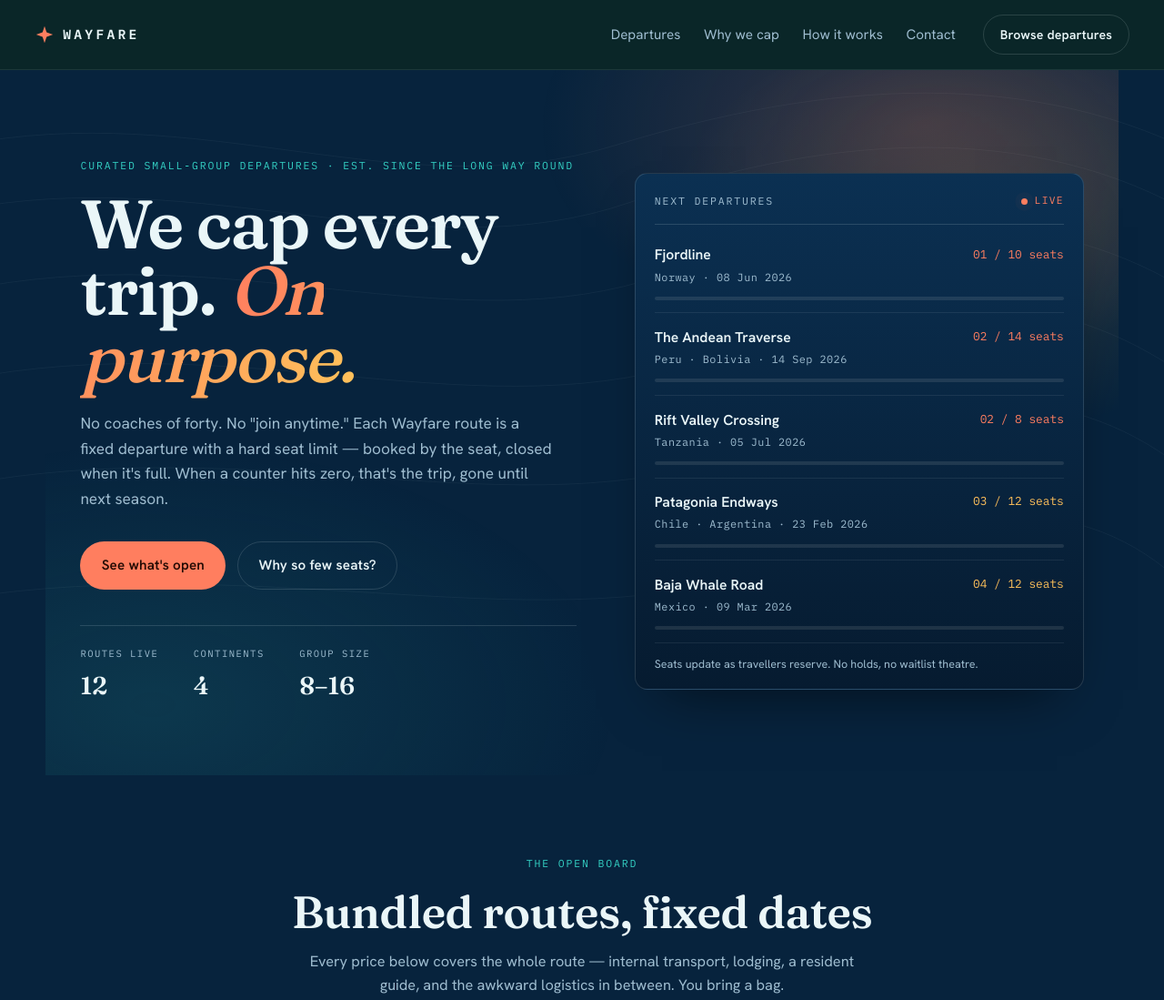
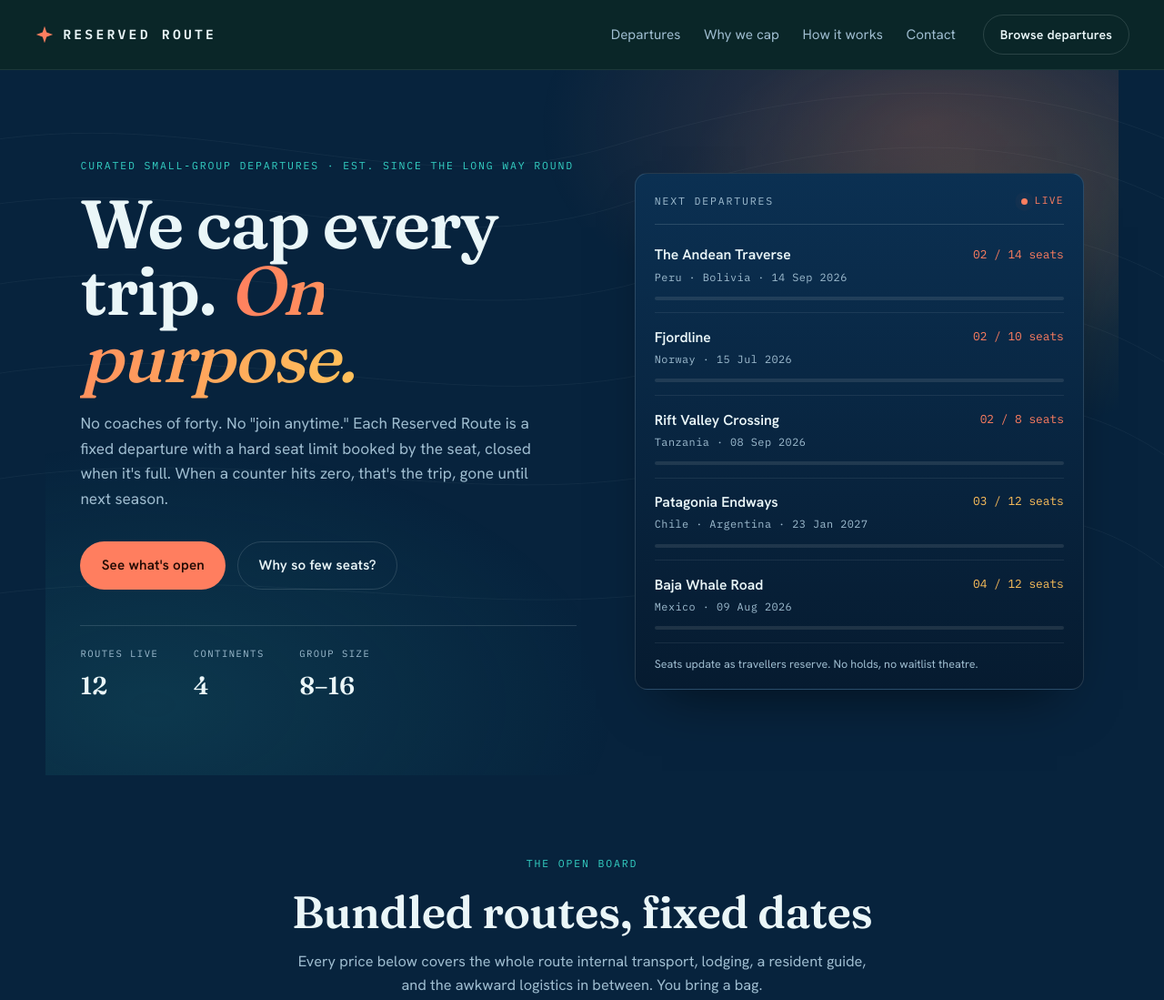
Before and after one commit to blank7370/wayfare, a plain HTML site: page index.html in a window 1280 px wide. Shown: the top 1099 px of the page at 91% size. Drawn offline with nearby package versions, Linux system fonts and the light colour scheme.

Commit message:
Add files via upload

```diff
--- a/app.js
+++ b/app.js
@@ -1,8 +1,8 @@
 /* =========================================================
-   WAYFARE — app.js  (home page)
+   RESERVED ROUTE — app.js  (home page)
    ========================================================= */
 (function(){
-  const W = window.WAYFARE;
+  const W = window.RESERVED_ROUTE;
   const { TRIPS, statusOf, pctTaken, money, regionGradient } = W;
   const reduce = matchMedia("(prefers-reduced-motion:reduce)").matches;
 
--- a/booking.js
+++ b/booking.js
@@ -1,12 +1,12 @@
 /* =========================================================
-   WAYFARE — booking.js  (shared modal + toasts)
+   RESERVED ROUTE — booking.js  (shared modal + toasts)
    Requires #modal, #modal-body, #toasts in the page.
    After a reservation it calls window.refreshTrip(id) if the
    page defines one, so each page can update its own UI.
    ========================================================= */
 (function(){
-  const { statusOf, money } = window.WAYFARE;
-  const W = window.WAYFARE;
+  const { statusOf, money } = window.RESERVED_ROUTE;
+  const W = window.RESERVED_ROUTE;
 
   /* ---- EmailJS config — fill these in after EmailJS setup ---- */
   const EJ = {
--- a/data.js
+++ b/data.js
@@ -1,5 +1,5 @@
 /* =========================================================
-   WAYFARE — data.js  (shared by index + destination pages)
+   RESERVED ROUTE — data.js  (shared by index + destination pages)
    Trip data, photo galleries, and availability helpers.
    ========================================================= */
 
@@ -30,10 +30,10 @@ const TRIPS = [
     id:"andean", name:"The Andean Traverse", region:"Americas", where:"Peru · Bolivia",
     blurb:"Cusco markets to the white silence of the Uyuni salt flat, overland the whole way.",
     days:12, date:"14 Sep 2026", coord:"13.5°S / 71.9°W", price:4380, total:14, left:2,
-    long:"Twelve days that climb from the cobbled streets of Cusco, through the terraced Sacred Valley, up to Machu Picchu at first light — then south across the altiplano to the mirror-flat expanse of Salar de Uyuni. You travel overland the whole way, so the landscape changes by the hour instead of by the flight.",
+    long:"Twelve days that climb from the cobbled streets of Cusco, through the terraced Sacred Valley, up to Machu Picchu at first light then south across the altiplano to the mirror-flat expanse of Salar de Uyuni. You travel overland the whole way, so the landscape changes by the hour instead of by the flight.",
     highlights:["Sunrise at Machu Picchu before the day crowds arrive","A night on the Uyuni salt flat under a sky with no horizon","Markets and ruins through the Sacred Valley with a resident guide"],
     stops:[
-      ["Cusco","Two days acclimatising in the old Inca capital — markets, ruins, and the best coffee in the Andes."],
+      ["Cusco","Two days acclimatising in the old Inca capital markets, ruins, and the best coffee in the Andes."],
       ["Sacred Valley","Terraces, salt pans, and Ollantaytambo on the slow road toward the mountain."],
       ["Machu Picchu","In at dawn by the early train, ahead of the buses."],
       ["Salar de Uyuni","Across the border into Bolivia for the salt flat and its impossible reflections."],
@@ -50,13 +50,13 @@ const TRIPS = [
   {
     id:"kyoto", name:"Kyoto to Coast", region:"Asia", where:"Japan",
     blurb:"Temple mornings in Kyoto, then a slow drift through the art islands of the Seto sea.",
-    days:9, date:"02 Apr 2026", coord:"35.0°N / 135.8°E", price:3960, total:12, left:5,
+    days:9, date:"02 Aug 2026", coord:"35.0°N / 135.8°E", price:3960, total:12, left:5,
     long:"A trip in two halves. First the temples, gardens and back lanes of Kyoto in cherry-blossom season, walked early before the gates fill. Then west to the Seto Inland Sea, island-hopping between Naoshima and its neighbours where contemporary art sits in old fishing villages and disused schools.",
     highlights:["Higashiyama lanes and Kiyomizu-dera before breakfast","The vermilion tunnel of Fushimi Inari, walked at dawn","Naoshima's island art museums by bicycle and ferry"],
     stops:[
       ["Kyoto","Four nights for temples, tea houses, and Nishiki market."],
       ["Arashiyama","Bamboo, the monkey park, and the river at the city's edge."],
-      ["Naoshima","Ferry to the art island — Chichu, the pumpkin, and a night in a village inn."],
+      ["Naoshima","Ferry to the art island Chichu, the pumpkin, and a night in a village inn."],
       ["Setouchi","A final drift through the inland sea before flying home from Okayama."],
     ],
     included:["Rail passes & island ferries","8 nights lodging, ryokan to island inns","Resident guide in Kyoto","Museum & garden entries","Daily breakfast, three dinners"],
@@ -72,10 +72,10 @@ const TRIPS = [
     id:"sahara", name:"Saharan Thresholds", region:"Africa", where:"Morocco",
     blurb:"Marrakech, over the High Atlas, and a night where the dunes start at Merzouga.",
     days:8, date:"19 Oct 2026", coord:"31.1°N / 4.0°W", price:2740, total:14, left:9,
-    long:"From the noise and colour of Marrakech, the route climbs over the High Atlas, down through gorges and kasbahs, to the edge of the Sahara at Merzouga. The last leg is by camel into the dunes for a night in a desert camp — dinner under a sky that does not stop.",
+    long:"From the noise and colour of Marrakech, the route climbs over the High Atlas, down through gorges and kasbahs, to the edge of the Sahara at Merzouga. The last leg is by camel into the dunes for a night in a desert camp dinner under a sky that does not stop.",
     highlights:["The souks and rooftops of Marrakech","The Tizi n'Tichka pass over the High Atlas","A night in the Erg Chebbi dunes, reached by camel"],
     stops:[
-      ["Marrakech","Two nights in the medina — souks, gardens, and a rooftop dinner."],
+      ["Marrakech","Two nights in the medina souks, gardens, and a rooftop dinner."],
       ["High Atlas","Over the pass and down to Aït Benhaddou's earthen kasbah."],
       ["Dadès & Todra","Gorges, palm valleys, and the long road east."],
       ["Merzouga","Camels into the dunes for a night under canvas at the desert's edge."],
@@ -92,11 +92,11 @@ const TRIPS = [
   {
     id:"fjord", name:"Fjordline", region:"Europe", where:"Norway",
     blurb:"Bergen's wooden wharf up to Lofoten, chasing light that refuses to set.",
-    days:10, date:"08 Jun 2026", coord:"68.2°N / 14.5°E", price:5120, total:10, left:1,
+    days:10, date:"15 Jul 2026", coord:"68.2°N / 14.5°E", price:5820, total:10, left:2,
     long:"Ten days up the Norwegian coast in the season of the midnight sun. From the painted wharf houses of Bergen, by rail and coastal boat north to the Lofoten archipelago, where red fishing cabins sit under peaks that drop straight into the sea and the light never quite goes out.",
     highlights:["Bergen's Bryggen wharf and the funicular at golden hour","The coastal voyage north past fjord after fjord","Midnight sun over the Lofoten peaks"],
     stops:[
-      ["Bergen","Two nights in the gateway city — wharf, market, and mountain views."],
+      ["Bergen","Two nights in the gateway city wharf, market, and mountain views."],
       ["The coast","North by the famous coastal route, fjords on either side."],
       ["Lofoten","Reine, Hamnøy, and the red rorbu cabins on the water."],
       ["Arctic beaches","White-sand coves under the never-setting sun."],
@@ -114,12 +114,12 @@ const TRIPS = [
     id:"mekong", name:"The Mekong Slow Boat", region:"Asia", where:"Laos · Vietnam",
     blurb:"Two days downriver by wooden boat, then the lantern streets of Hoi An.",
     days:14, date:"11 Nov 2026", coord:"19.9°N / 102.1°E", price:3580, total:12, left:7,
-    long:"Fourteen unhurried days along the spine of the Mekong. A two-day wooden slow-boat carries you downriver to Luang Prabang's temples and almsgiving dawns, then east into Vietnam — the rice terraces, the old port of Hoi An, and its river of lanterns at night.",
+    long:"Fourteen unhurried days along the spine of the Mekong. A two-day wooden slow-boat carries you downriver to Luang Prabang's temples and almsgiving dawns, then east into Vietnam the rice terraces, the old port of Hoi An, and its river of lanterns at night.",
     highlights:["Two days on a wooden slow-boat down the Mekong","Dawn almsgiving and night markets in Luang Prabang","Hoi An's lantern-lit old town on the river"],
     stops:[
       ["Huay Xai","Board the slow-boat at the Lao border for two days downriver."],
       ["Luang Prabang","Temples, waterfalls, and the quiet former royal capital."],
-      ["Hanoi","Across into Vietnam — the old quarter and a night train south."],
+      ["Hanoi","Across into Vietnam the old quarter and a night train south."],
       ["Hoi An","Tailors, rice fields, and lanterns on the Thu Bồn river."],
     ],
     included:["Private slow-boat & internal flights","13 nights lodging, river inns to boutique stays","Resident guides in Laos & Vietnam","All entries & boat trips","Daily breakfast, six dinners"],
@@ -134,12 +134,12 @@ const TRIPS = [
   {
     id:"patagonia", name:"Patagonia Endways", region:"Americas", where:"Chile · Argentina",
     blurb:"Torres del Paine's granite towers, then Fitz Roy across the border at dawn.",
-    days:11, date:"23 Feb 2026", coord:"50.9°S / 73.4°W", price:4690, total:12, left:3,
-    long:"Eleven days at the bottom of the world. The W trek through Torres del Paine — towers, glaciers, and teal lakes — then across the Argentine border to El Chaltén, the small town beneath the spires of Fitz Roy, walked in the long southern light.",
+    days:11, date:"23 Jan 2027", coord:"50.9°S / 73.4°W", price:4690, total:12, left:3,
+    long:"Eleven days at the bottom of the world. The W trek through Torres del Paine towers, glaciers, and teal lakes then across the Argentine border to El Chaltén, the small town beneath the spires of Fitz Roy, walked in the long southern light.",
     highlights:["The full W route through Torres del Paine","Grey Glacier and the milky lakes beneath it","Fitz Roy at sunrise from Laguna de los Tres"],
     stops:[
       ["Puerto Natales","The fjord town where the trek begins."],
-      ["Torres del Paine","Four days on the W — towers, French Valley, Grey Glacier."],
+      ["Torres del Paine","Four days on the W towers, French Valley, Grey Glacier."],
       ["El Calafate","Across the border, with a day at the Perito Moreno glacier."],
       ["El Chaltén","Trails beneath Fitz Roy and Cerro Torre to finish."],
     ],
@@ -155,11 +155,11 @@ const TRIPS = [
   {
     id:"cyclades", name:"Cyclades Hop", region:"Europe", where:"Greece",
     blurb:"Five islands by ferry, away from the cruise crowds, on a hand-picked route.",
-    days:7, date:"15 May 2026", coord:"37.0°N / 25.3°E", price:2980, total:16, left:11,
-    long:"A week of ferries and whitewashed lanes through the Cyclades, on a route chosen to skip the cruise-ship islands at their busiest. Quiet harbours, hill villages, swimming coves, and a caldera sunset to end — moving at the pace of the boats.",
+    days:7, date:"15 Oct 2026", coord:"37.0°N / 25.3°E", price:3980, total:16, left:11,
+    long:"A week of ferries and whitewashed lanes through the Cyclades, on a route chosen to skip the cruise-ship islands at their busiest. Quiet harbours, hill villages, swimming coves, and a caldera sunset to end moving at the pace of the boats.",
     highlights:["Five islands linked by local ferry, not a cruise","Hill villages and swimming coves off the tourist track","The caldera sunset from Oia on the last night"],
     stops:[
-      ["Naxos","The largest Cycladic island — beaches, a marble quarry, mountain villages."],
+      ["Naxos","The largest Cycladic island beaches, a marble quarry, mountain villages."],
       ["Small Cyclades","A night on a quiet island most ferries skip."],
       ["Milos","Volcanic coves and the lunar shore at Sarakiniko."],
       ["Santorini","The caldera and Oia for the final sunset."],
@@ -176,8 +176,8 @@ const TRIPS = [
   {
     id:"rift", name:"Rift Valley Crossing", region:"Africa", where:"Tanzania",
     blurb:"The Serengeti's open plains down into the green bowl of Ngorongoro crater.",
-    days:9, date:"05 Jul 2026", coord:"2.3°S / 34.8°E", price:6240, total:8, left:2,
-    long:"Nine days across northern Tanzania in the season of the great migration. Game drives through the endless Serengeti plains, nights in tented camps that move with the herds, and a descent into the Ngorongoro crater — a collapsed volcano holding its own contained world of wildlife.",
+    days:9, date:"08 Sep 2026", coord:"2.3°S / 34.8°E", price:6940, total:8, left:2,
+    long:"Nine days across northern Tanzania in the season of the great migration. Game drives through the endless Serengeti plains, nights in tented camps that move with the herds, and a descent into the Ngorongoro crater a collapsed volcano holding its own contained world of wildlife.",
     highlights:["The great migration across the Serengeti plains","Descending into the Ngorongoro crater for a full day","Tented camps under the stars, capped at eight guests"],
     stops:[
       ["Tarangire","Baobabs and elephant herds to begin."],
@@ -198,12 +198,12 @@ const TRIPS = [
     id:"highlands", name:"Highlands & Isles", region:"Europe", where:"Scotland",
     blurb:"Glencoe, the road to Skye, and a sleeper-train morning into the far north.",
     days:6, date:"21 Aug 2026", coord:"57.3°N / 6.2°W", price:2460, total:14, left:14,
-    long:"Six days through the Scottish Highlands and over to Skye. Glens and lochs, a ruined castle or two, the dramatic road to the Isle of Skye, and a leg by the West Highland line — one of the great rail journeys — through country that empties out the further north you go.",
+    long:"Six days through the Scottish Highlands and over to Skye. Glens and lochs, a ruined castle or two, the dramatic road to the Isle of Skye, and a leg by the West Highland line one of the great rail journeys through country that empties out the further north you go.",
     highlights:["Glencoe's valley and the West Highland railway","The Quiraing and Old Man of Storr on Skye","Castles, lochs, and a whisky stop on the way north"],
     stops:[
       ["Glencoe","Into the Highlands through its most famous glen."],
       ["Fort William","Beneath Ben Nevis, with the Jacobite steam line nearby."],
-      ["Isle of Skye","Two nights — the Quiraing, Storr, and fairy pools."],
+      ["Isle of Skye","Two nights the Quiraing, Storr, and fairy pools."],
       ["Inverness","Loch Ness on the way to a final Highland night."],
     ],
     included:["Rail legs & private coach","5 nights lodging, inns to a Skye guesthouse","Resident guide","Castle & distillery entries","Daily breakfast, three dinners"],
@@ -219,7 +219,7 @@ const TRIPS = [
     id:"lycian", name:"Cappadocia & the Lycian Way", region:"Asia", where:"Turkey",
     blurb:"Balloons over the fairy chimneys, then coastal walking above the turquoise sea.",
     days:10, date:"28 Sep 2026", coord:"38.6°N / 34.8°E", price:3140, total:12, left:6,
-    long:"Ten days across two of Turkey's most distinct landscapes. First the surreal rock valleys of Cappadocia — cave villages, underground cities, and a dawn balloon flight over the fairy chimneys. Then south to the coast for sections of the Lycian Way, walking cliff paths above the turquoise sea.",
+    long:"Ten days across two of Turkey's most distinct landscapes. First the surreal rock valleys of Cappadocia cave villages, underground cities, and a dawn balloon flight over the fairy chimneys. Then south to the coast for sections of the Lycian Way, walking cliff paths above the turquoise sea.",
     highlights:["A dawn balloon flight over Cappadocia's fairy chimneys","Cave villages and underground cities of Göreme","Cliff-path sections of the Lycian Way above the coast"],
     stops:[
       ["Göreme","Cave hotels, rock churches, and the balloon launch at dawn."],
@@ -239,8 +239,8 @@ const TRIPS = [
   {
     id:"faroe", name:"The Faroe Edges", region:"Europe", where:"Faroe Islands",
     blurb:"Cliff villages, sea stacks, and weather that changes its mind by the hour.",
-    days:7, date:"03 Jun 2026", coord:"62.0°N / 6.8°W", price:3890, total:10, left:0,
-    long:"Seven days around the eighteen islands of the Faroes — grass-roofed villages, waterfalls that fall straight into the sea, and the cliff-top lake at Sørvágsvatn that seems to hang above the ocean. A small, weather-driven trip for people who like their landscapes raw.",
+    days:7, date:"03 Jul 2026", coord:"62.0°N / 6.8°W", price:3890, total:10, left:0,
+    long:"Seven days around the eighteen islands of the Faroes grass-roofed villages, waterfalls that fall straight into the sea, and the cliff-top lake at Sørvágsvatn that seems to hang above the ocean. A small, weather-driven trip for people who like their landscapes raw.",
     highlights:["The Múlafossur waterfall dropping off a cliff into the sea","Sørvágsvatn, the lake that floats above the ocean","Grass-roofed villages and the puffin cliffs of Mykines"],
     stops:[
       ["Tórshavn","The tiny turf-roofed capital as a base."],
@@ -260,8 +260,8 @@ const TRIPS = [
   {
     id:"baja", name:"Baja Whale Road", region:"Americas", where:"Mexico",
     blurb:"Desert to lagoon, where grey whales bring their calves close to the boat.",
-    days:8, date:"09 Mar 2026", coord:"26.0°N / 112.1°W", price:3320, total:12, left:4,
-    long:"Eight days down the Baja peninsula in grey-whale season. Cardón cactus deserts give way to the Pacific lagoons of San Ignacio, where grey whales come to calve — and, famously, surface right beside the small boats. Nights in desert camps and fishing towns between.",
+    days:8, date:"09 Aug 2026", coord:"26.0°N / 112.1°W", price:3320, total:12, left:4,
+    long:"Eight days down the Baja peninsula in grey-whale season. Cardón cactus deserts give way to the Pacific lagoons of San Ignacio, where grey whales come to calve and, famously, surface right beside the small boats. Nights in desert camps and fishing towns between.",
     highlights:["Grey whales and their calves at San Ignacio lagoon","Cardón cactus deserts and Pacific dunes","Nights in low-impact desert and beach camps"],
     stops:[
       ["Loreto","A mission town on the Sea of Cortez to begin."],
@@ -296,4 +296,4 @@ const regionGradient = region => {
 };
 
 /* expose */
-window.WAYFARE = { TRIPS, statusOf, pctTaken, money, tripById, regionGradient, img };
+window.RESERVED_ROUTE = { TRIPS, statusOf, pctTaken, money, tripById, regionGradient, img };
--- a/destination.js
+++ b/destination.js
@@ -1,9 +1,9 @@
 /* =========================================================
-   WAYFARE — destination.js  (detail page)
+   RESERVED ROUTE — destination.js  (detail page)
    Reads ?trip=<id>, renders the trip + a photo gallery.
    ========================================================= */
 (function(){
-  const W = window.WAYFARE;
+  const W = window.RESERVED_ROUTE;
   const { statusOf, pctTaken, money, regionGradient } = W;
   const reduce = matchMedia("(prefers-reduced-motion:reduce)").matches;
 
@@ -20,7 +20,7 @@
     return;
   }
 
-  document.title = `${t.name} — Wayfare`;
+  document.title = `${t.name} — Reserved Route`;
 
   function availBlock(){
     const st = statusOf(t);
--- a/index.html
+++ b/index.html
@@ -3,7 +3,7 @@
 <head>
 <meta charset="UTF-8" />
 <meta name="viewport" content="width=device-width, initial-scale=1.0" />
-<title>Wayfare — Small-group departures, capped on purpose</title>
+<title>Reserved Route — Small-group departures, capped on purpose</title>
 <meta name="description" content="Curated small-group trips with fixed dates and a hard cap on every departure. Reserve a seat before it's gone." />
 
 <link rel="preconnect" href="https://fonts.googleapis.com" />
@@ -29,11 +29,11 @@
 
 <!-- ============ HEADER ============ -->
 <header class="site-head" id="top">
-  <a class="brand" href="#top" aria-label="Wayfare home">
+  <a class="brand" href="#top" aria-label="Reserved Route home">
     <span class="brand__mark" aria-hidden="true">
       <svg viewBox="0 0 24 24" width="22" height="22"><path d="M12 2 14.4 9.2 22 12 14.4 14.8 12 22 9.6 14.8 2 12 9.6 9.2Z" fill="currentColor"/></svg>
     </span>
-    <span class="brand__word">WAYFARE</span>
+    <span class="brand__word">RESERVED ROUTE</span>
   </a>
 
   <nav class="site-nav" aria-label="Primary">
@@ -64,8 +64,8 @@
       <p class="eyebrow">Curated small-group departures · est. since the long way round</p>
       <h1 class="hero__title">We cap every<br>trip. <em>On purpose.</em></h1>
       <p class="hero__lede">
-        No coaches of forty. No "join anytime." Each Wayfare route is a fixed
-        departure with a hard seat limit — booked by the seat, closed when it's full.
+        No coaches of forty. No "join anytime." Each Reserved Route is a fixed
+        departure with a hard seat limit booked by the seat, closed when it's full.
         When a counter hits zero, that's the trip, gone until next season.
       </p>
       <div class="hero__actions">
@@ -97,7 +97,7 @@
     <div class="sec-head">
       <p class="eyebrow">The open board</p>
       <h2 class="sec-title">Bundled routes, fixed dates</h2>
-      <p class="sec-sub">Every price below covers the whole route — internal transport, lodging, a resident guide, and the awkward logistics in between. You bring a bag.</p>
+      <p class="sec-sub">Every price below covers the whole route internal transport, lodging, a resident guide, and the awkward logistics in between. You bring a bag.</p>
     </div>
 
     <div class="filters" role="tablist" aria-label="Filter departures by region">
@@ -128,7 +128,7 @@
       <article class="reason">
         <span class="reason__num">B</span>
         <h3>Rooms we can promise</h3>
-        <p>Small lodges and family guesthouses can't absorb forty beds on a date. Capping the group is what lets us book the good rooms — the ones that don't exist at scale.</p>
+        <p>Small lodges and family guesthouses can't absorb forty beds on a date. Capping the group is what lets us book the good rooms the ones that don't exist at scale.</p>
       </article>
       <article class="reason">
         <span class="reason__num">C</span>
@@ -153,7 +153,7 @@
       <li class="step">
         <span class="step__n">02</span>
         <h3>Claim your seats</h3>
-        <p>Reserve one to four seats. The counter drops the moment you confirm — your spot is held, not negotiated.</p>
+        <p>Reserve one to four seats. The counter drops the moment you confirm your spot is held, not negotiated.</p>
       </li>
       <li class="step">
         <span class="step__n">03</span>
@@ -190,7 +190,7 @@
       <span class="brand__mark" aria-hidden="true">
         <svg viewBox="0 0 24 24" width="20" height="20"><path d="M12 2 14.4 9.2 22 12 14.4 14.8 12 22 9.6 14.8 2 12 9.6 9.2Z" fill="currentColor"/></svg>
       </span>
-      <span class="brand__word">WAYFARE</span>
+      <span class="brand__word">RESERVED ROUTE</span>
     </div>
     <nav class="foot__links" aria-label="Footer">
       <a href="#departures">Departures</a>
@@ -200,7 +200,7 @@
     </nav>
   </div>
   <div class="foot__bottom">
-    <p>&copy; <span id="year"></span> Wayfare Collective. Booked by the seat, limited by design.</p>
+    <p>&copy; <span id="year"></span> Reserved Route Collective. Booked by the seat, limited by design.</p>
     <p class="foot__fine">Seat counts on this page are illustrative. Wire to your booking backend before launch.</p>
   </div>
 </footer>
--- a/styles.css
+++ b/styles.css
@@ -1,5 +1,5 @@
 /* =========================================================
-   WAYFARE — styles.css
+   RESERVED ROUTE — styles.css
    Palette: coastal holiday. Deep ocean blues + turquoise water,
    with a warm sunset coral kept for scarcity & calls to action.
    Type: Fraunces (display) · Hanken Grotesk (body) · IBM Plex Mono (data)
```
Also changed, not shown: destination.html (+6 -6 lines), 1 other file.
